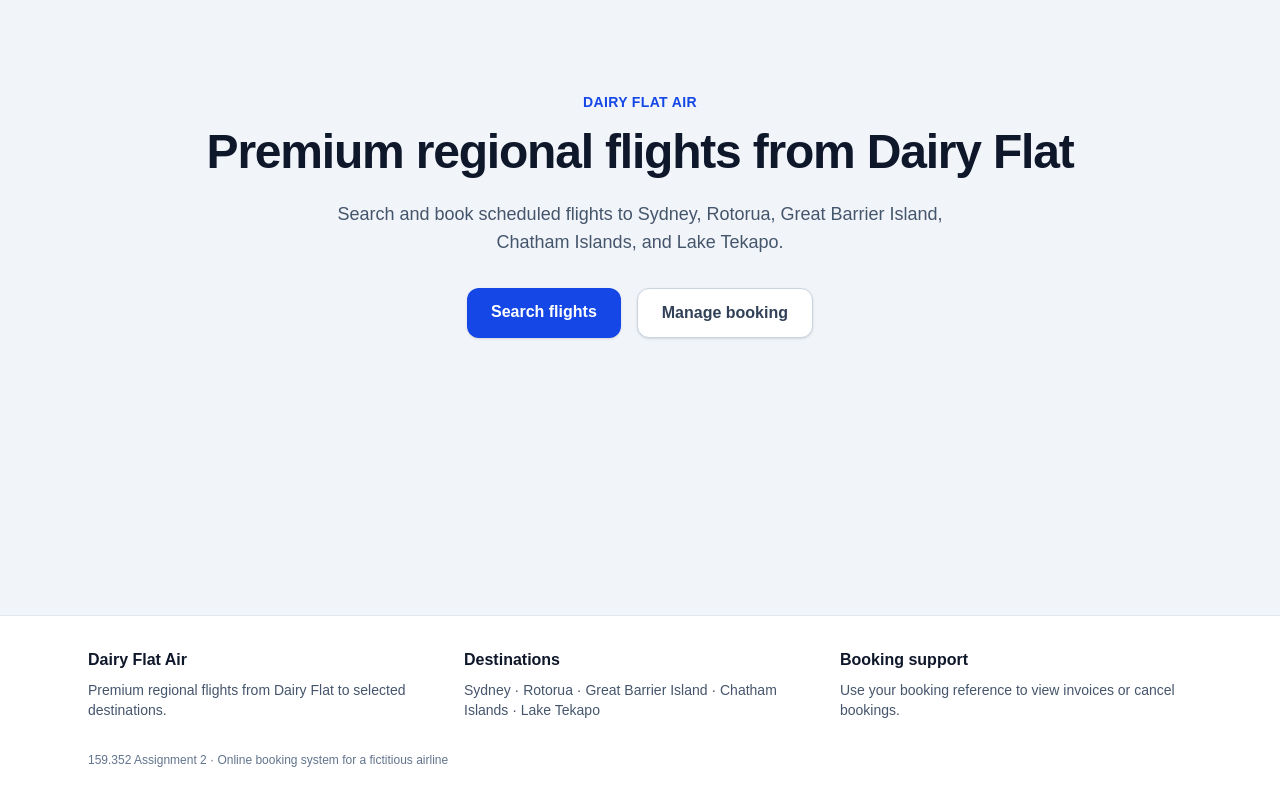
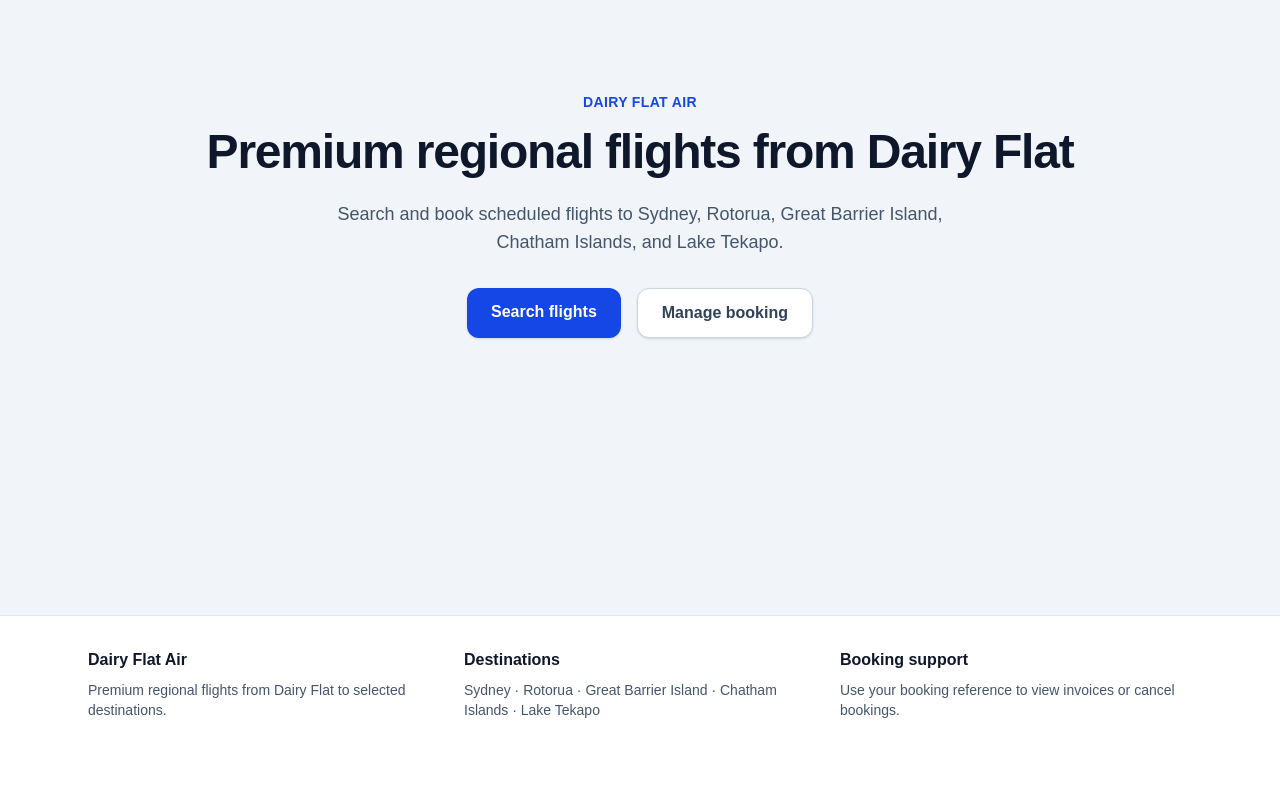
Before and after one commit to hugh-cmd/dairy-flat-air, a Next.js app: page / in a window 1280 px wide. Shown: the part 254-1054 px from the top of the page. After the commit the page ends 1006 px from the top, so only its background shows below. Built offline with nearby package versions, Linux system fonts and the light colour scheme.

Commit message:
Polish site title and footer

```diff
--- a/app/layout.tsx
+++ b/app/layout.tsx
@@ -14,8 +14,8 @@ const geistMono = Geist_Mono({
 });
 
 export const metadata: Metadata = {
-  title: "Create Next App",
-  description: "Generated by create next app",
+  title: "Dairy Flat Air",
+  description: "Online booking system for Dairy Flat Air",
 };
 
 export default function RootLayout({
--- a/components/SiteFooter.tsx
+++ b/components/SiteFooter.tsx
@@ -25,10 +25,6 @@ export default function SiteFooter() {
             </p>
           </div>
         </div>
-
-        <p className="mt-8 text-xs text-slate-500">
-          159.352 Assignment 2 · Online booking system for a fictitious airline
-        </p>
       </div>
     </footer>
   );
```
